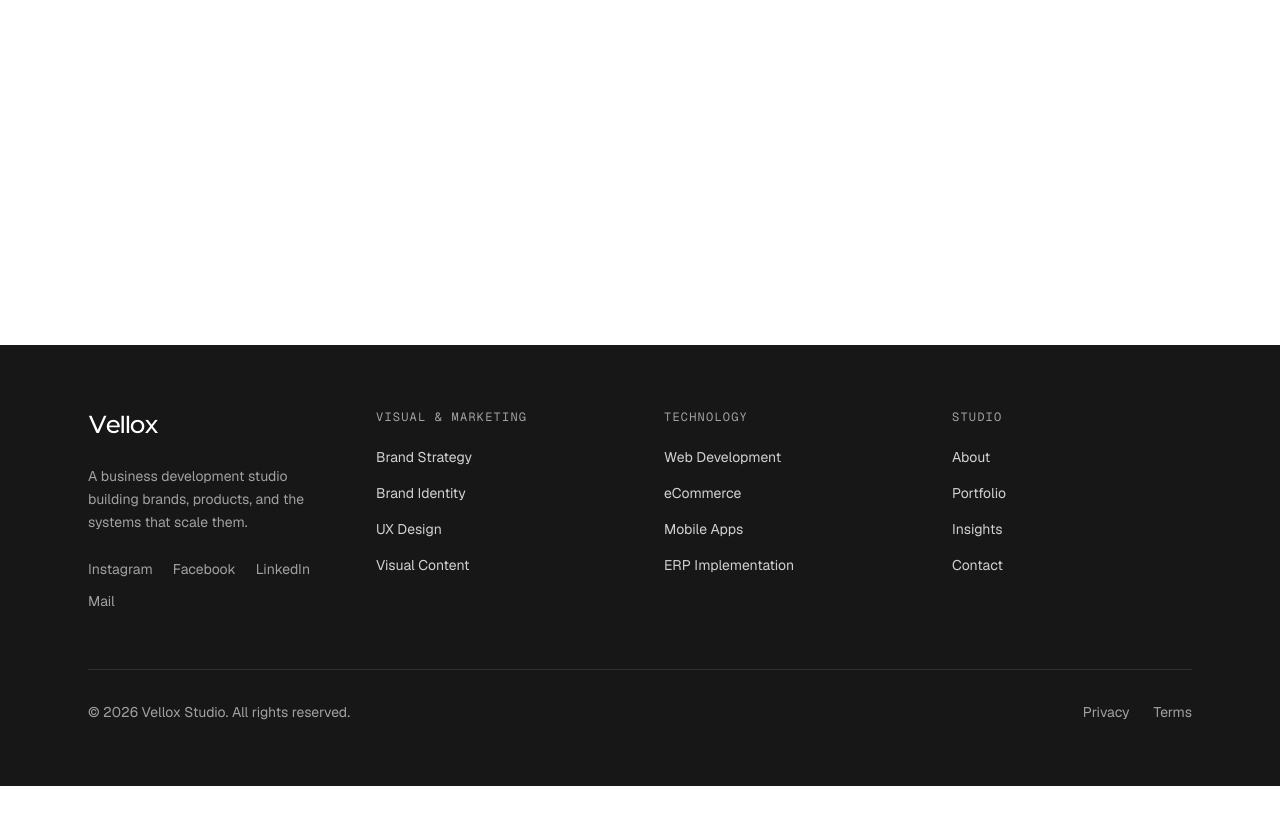
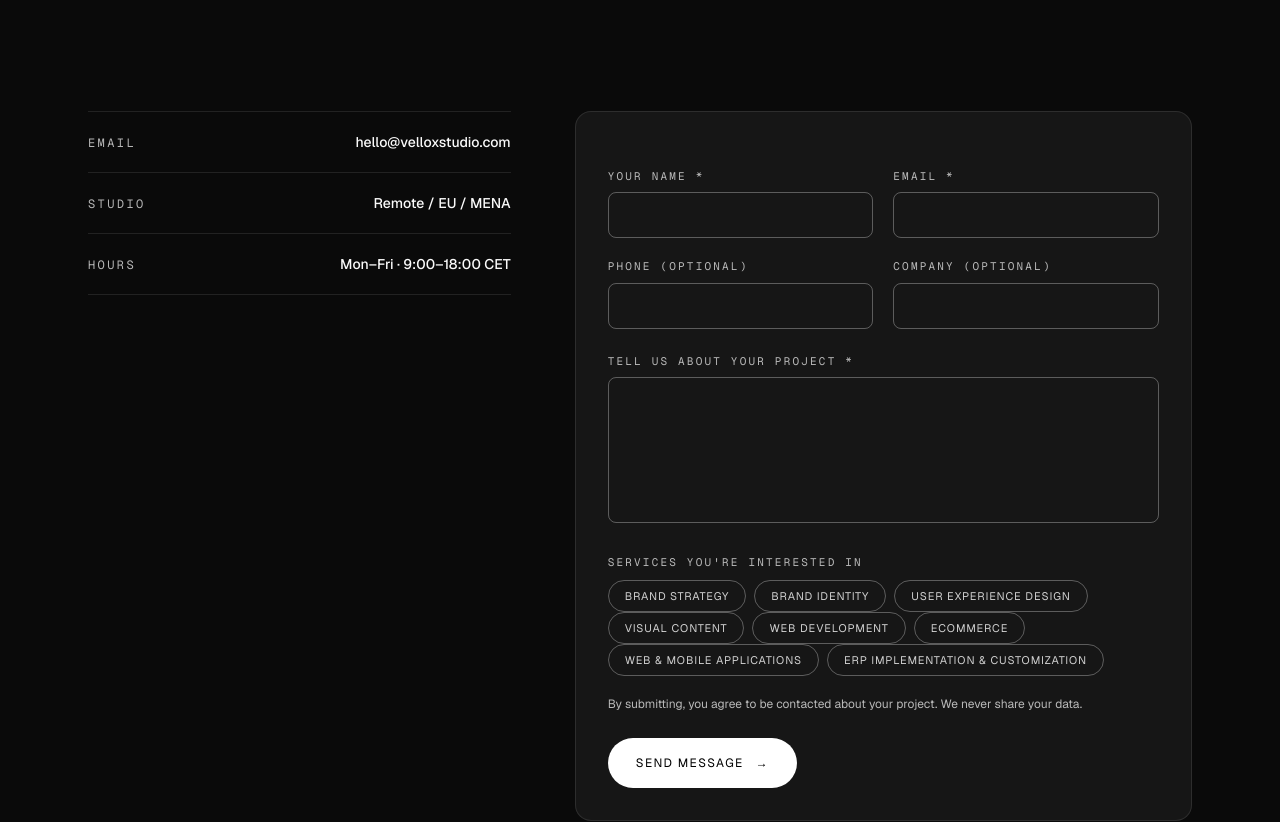
Before and after one commit to bhamalawi-alt/vellox-website, a Next.js app: page /contact in a window 1280 px wide. Before the commit this address had no page. Shown: the part 520-1342 px from the top of the page. Before the commit the page ends 1306 px from the top, so only its background shows below. Built offline with nearby package versions, Linux system fonts and the light colour scheme; no server answers.

Commit message:
feat: contact page with formspree

```diff
--- /dev/null
+++ b/src/app/contact/page.tsx
@@ -0,0 +1,65 @@
+import type { Metadata } from "next";
+import ContactForm from "../../components/ContactForm";
+import { COPY } from "../../content/pages/contact";
+import { pageMeta } from "../../lib/seo";
+
+export const metadata: Metadata = pageMeta({
+  title: "Contact — Vellox Studio",
+  description: COPY.lede,
+  path: "/contact",
+});
+
+const darkFocus =
+  "focus-visible:outline-2 focus-visible:outline-offset-4 focus-visible:outline-white";
+
+export default function Contact() {
+  return (
+    <>
+      <section className="bg-[#0a0a0a] py-24 text-bg md:py-32">
+        <div className="mx-auto w-full max-w-6xl px-6">
+          <p className="mb-4 font-mono text-xs uppercase tracking-[0.3em] text-white/70">
+            {COPY.eyebrow}
+          </p>
+          <h1 className="display max-w-[22ch] text-[clamp(2rem,4.15vw,3.7rem)] font-light leading-[1.05] text-white/60">
+            {COPY.headline}
+          </h1>
+          <p className="mt-6 max-w-[68ch] text-base leading-relaxed text-white/70 md:text-lg">
+            {COPY.lede}
+          </p>
+        </div>
+      </section>
+
+      <section className="border-t border-white/10 bg-[#0a0a0a] py-20 text-bg md:py-28">
+        <div className="mx-auto grid w-full max-w-6xl grid-cols-1 gap-12 px-6 md:grid-cols-12 md:gap-16">
+          <dl className="h-fit md:col-span-5 md:sticky md:top-24">
+            {COPY.details.map((detail) => (
+              <div
+                key={detail.term}
+                className="flex items-baseline justify-between gap-6 border-b border-white/10 py-5 first:border-t first:border-white/10"
+              >
+                <dt className="font-mono text-xs uppercase tracking-[0.2em] text-white/70">
+                  {detail.term}
+                </dt>
+                <dd className="text-right text-sm font-medium">
+                  {detail.term === "Email" ? (
+                    <a
+                      href={`mailto:${detail.value}`}
+                      className={`underline-offset-4 transition-colors hover:text-white hover:underline ${darkFocus}`}
+                    >
+                      {detail.value}
+                    </a>
+                  ) : (
+                    detail.value
+                  )}
+                </dd>
+              </div>
+            ))}
+          </dl>
+          <div className="md:col-span-7">
+            <ContactForm />
+          </div>
+        </div>
+      </section>
+    </>
+  );
+}
--- /dev/null
+++ b/src/components/ContactForm.tsx
@@ -0,0 +1,228 @@
+"use client";
+
+import { useState } from "react";
+import type { FormEvent } from "react";
+import { COPY } from "../content/pages/contact";
+import { SERVICES } from "../content/services";
+
+const EMAIL = "hello@velloxstudio.com";
+const FORMSPREE_ID = process.env.NEXT_PUBLIC_FORMSPREE_ID;
+const ENDPOINT = FORMSPREE_ID
+  ? `https://formspree.io/f/${FORMSPREE_ID}`
+  : null;
+
+type Status = "idle" | "pending" | "success" | "error";
+
+const fieldBase =
+  "w-full rounded-lg border border-white/30 bg-transparent px-4 py-3 text-sm text-white placeholder:text-white/50 transition-colors hover:border-white/60 focus:border-white focus-visible:outline-2 focus-visible:outline-offset-2 focus-visible:outline-white";
+
+const labelBase =
+  "mb-2 block font-mono text-[11px] uppercase tracking-[0.2em] text-white/70";
+
+const pillBase =
+  "cursor-pointer rounded-full border border-white/30 px-4 py-2 text-[11px] uppercase tracking-[0.08em] text-white/80 transition-colors hover:border-white/60 hover:text-white peer-focus-visible:outline-2 peer-focus-visible:outline-offset-2 peer-focus-visible:outline-white peer-checked:border-white peer-checked:bg-white/10 peer-checked:text-white";
+
+export default function ContactForm() {
+  const [status, setStatus] = useState<Status>("idle");
+  const pending = status === "pending";
+
+  async function handleSubmit(event: FormEvent<HTMLFormElement>) {
+    event.preventDefault();
+    const form = event.currentTarget;
+    const data = new FormData(form);
+    if (String(data.get("_gotcha") ?? "").trim() !== "") {
+      setStatus("success");
+      return;
+    }
+    if (!ENDPOINT) return;
+    setStatus("pending");
+    try {
+      const response = await fetch(ENDPOINT, {
+        method: "POST",
+        headers: {
+          "Content-Type": "application/json",
+          Accept: "application/json",
+        },
+        body: JSON.stringify({
+          name: data.get("name"),
+          email: data.get("email"),
+          phone: data.get("phone"),
+          company: data.get("company"),
+          message: data.get("message"),
+          interests: data.getAll("interests[]"),
+        }),
+      });
+      if (!response.ok) throw new Error(`Formspree responded ${response.status}`);
+      form.reset();
+      setStatus("success");
+    } catch {
+      setStatus("error");
+    }
+  }
+
+  return (
+    <form
+      onSubmit={handleSubmit}
+      aria-busy={pending}
+      className="relative space-y-6 rounded-2xl border border-white/10 bg-white/5 p-6 md:p-8"
+    >
+      {!ENDPOINT && (
+        <p
+          role="status"
+          aria-live="polite"
+          className="rounded-lg border border-dashed border-white/40 bg-white/10 px-4 py-3 text-sm leading-relaxed text-white"
+        >
+          Form delivery isn&rsquo;t configured yet — please email us directly at{" "}
+          <a
+            href={`mailto:${EMAIL}`}
+            className="underline underline-offset-4 focus-visible:outline-2 focus-visible:outline-offset-2 focus-visible:outline-white"
+          >
+            {EMAIL}
+          </a>
+          .
+        </p>
+      )}
+
+      <div aria-hidden="true" className="h-0 w-0 overflow-hidden opacity-0">
+        <label htmlFor="contact-gotcha">Leave this field empty</label>
+        <input
+          id="contact-gotcha"
+          name="_gotcha"
+          type="text"
+          tabIndex={-1}
+          autoComplete="off"
+        />
+      </div>
+
+      <div className="grid grid-cols-1 gap-5 sm:grid-cols-2">
+        <div>
+          <label htmlFor="contact-name" className={labelBase}>
+            {COPY.form.fields[0]}
+          </label>
+          <input
+            id="contact-name"
+            name="name"
+            type="text"
+            required
+            autoComplete="name"
+            className={fieldBase}
+          />
+        </div>
+        <div>
+          <label htmlFor="contact-email" className={labelBase}>
+            {COPY.form.fields[1]}
+          </label>
+          <input
+            id="contact-email"
+            name="email"
+            type="email"
+            required
+            autoComplete="email"
+            className={fieldBase}
+          />
+        </div>
+        <div>
+          <label htmlFor="contact-phone" className={labelBase}>
+            {COPY.form.fields[2]}
+          </label>
+          <input
+            id="contact-phone"
+            name="phone"
+            type="tel"
+            autoComplete="tel"
+            className={fieldBase}
+          />
+        </div>
+        <div>
+          <label htmlFor="contact-company" className={labelBase}>
+            {COPY.form.fields[3]}
+          </label>
+          <input
+            id="contact-company"
+            name="company"
+            type="text"
+            autoComplete="organization"
+            className={fieldBase}
+          />
+        </div>
+      </div>
+
+      <div>
+        <label htmlFor="contact-message" className={labelBase}>
+          {COPY.form.projectLabel}
+        </label>
+        <textarea
+          id="contact-message"
+          name="message"
+          required
+          rows={6}
+          className={`${fieldBase} resize-none`}
+        />
+      </div>
+
+      <fieldset>
+        <legend className={`${labelBase} mb-3`}>
+          {COPY.form.interestsLabel}
+        </legend>
+        <ul className="flex flex-wrap gap-2">
+          {SERVICES.map((service) => (
+            <li key={service.slug}>
+              <input
+                type="checkbox"
+                name="interests[]"
+                value={service.title}
+                id={`contact-interest-${service.slug}`}
+                className="peer sr-only"
+              />
+              <label htmlFor={`contact-interest-${service.slug}`} className={pillBase}>
+                {service.title}
+              </label>
+            </li>
+          ))}
+        </ul>
+      </fieldset>
+
+      <p className="text-xs leading-relaxed text-white/70">
+        {COPY.form.privacyNote}
+      </p>
+
+      <div aria-live="polite">
+        {status === "success" && (
+          <p
+            role="status"
+            aria-live="polite"
+            className="rounded-lg border border-white/30 bg-white/10 px-4 py-3 text-sm leading-relaxed text-white"
+          >
+            Thanks — we typically reply within 24 hours.
+          </p>
+        )}
+        {status === "error" && (
+          <p
+            role="alert"
+            aria-live="assertive"
+            className="rounded-lg border border-white/30 bg-white/10 px-4 py-3 text-sm leading-relaxed text-white"
+          >
+            Something went wrong sending your message — please try again, or
+            email us directly at{" "}
+            <a
+              href={`mailto:${EMAIL}`}
+              className="underline underline-offset-4 focus-visible:outline-2 focus-visible:outline-offset-2 focus-visible:outline-white"
+            >
+              {EMAIL}
+            </a>
+            .
+          </p>
+        )}
+      </div>
+
+      <button
+        type="submit"
+        disabled={pending || !ENDPOINT}
+        className="inline-flex w-full items-center justify-center gap-3 rounded-full bg-white px-7 py-4 text-[12px] uppercase tracking-[0.12em] text-black transition-colors hover:bg-white/85 disabled:cursor-not-allowed disabled:opacity-60 sm:w-auto focus-visible:outline-2 focus-visible:outline-offset-4 focus-visible:outline-white"
+      >
+        {pending ? "Sending…" : COPY.form.submitLabel}{" "}
+        <span aria-hidden="true">→</span>
+      </button>
+    </form>
+  );
+}
```
